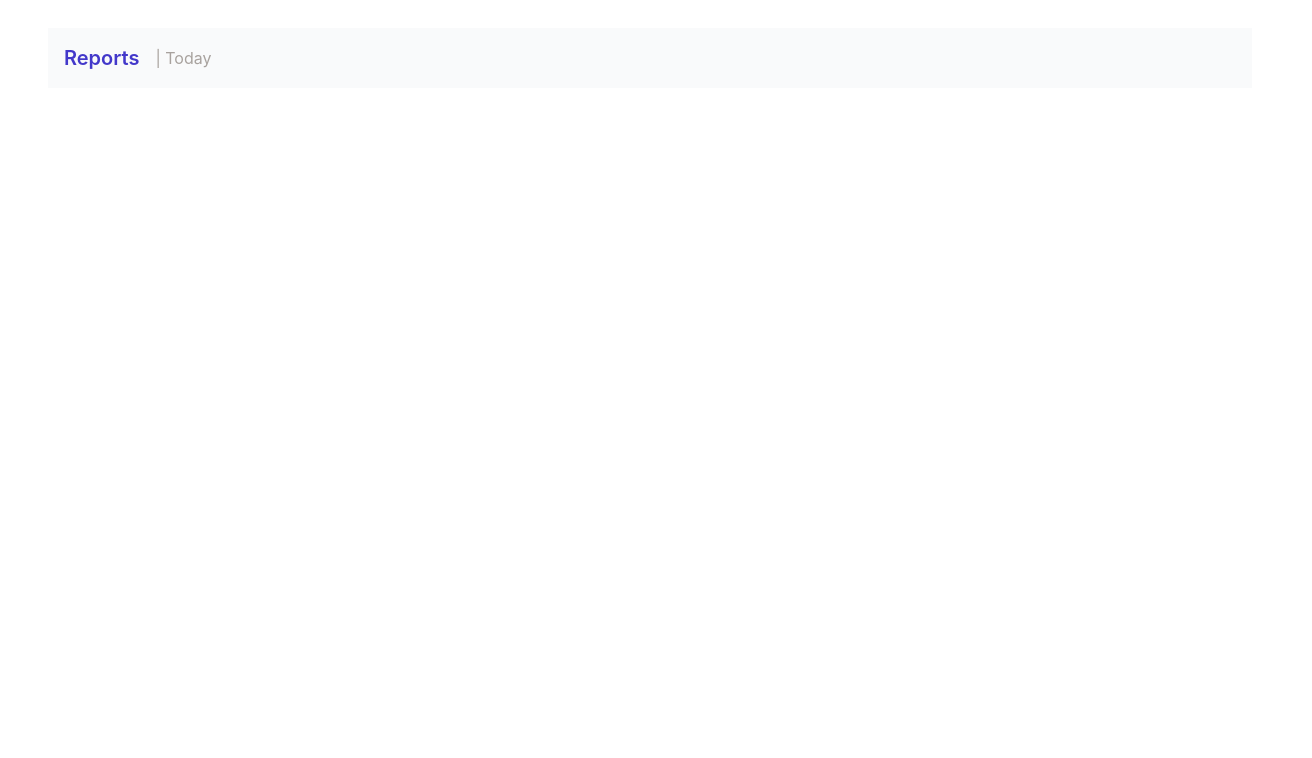
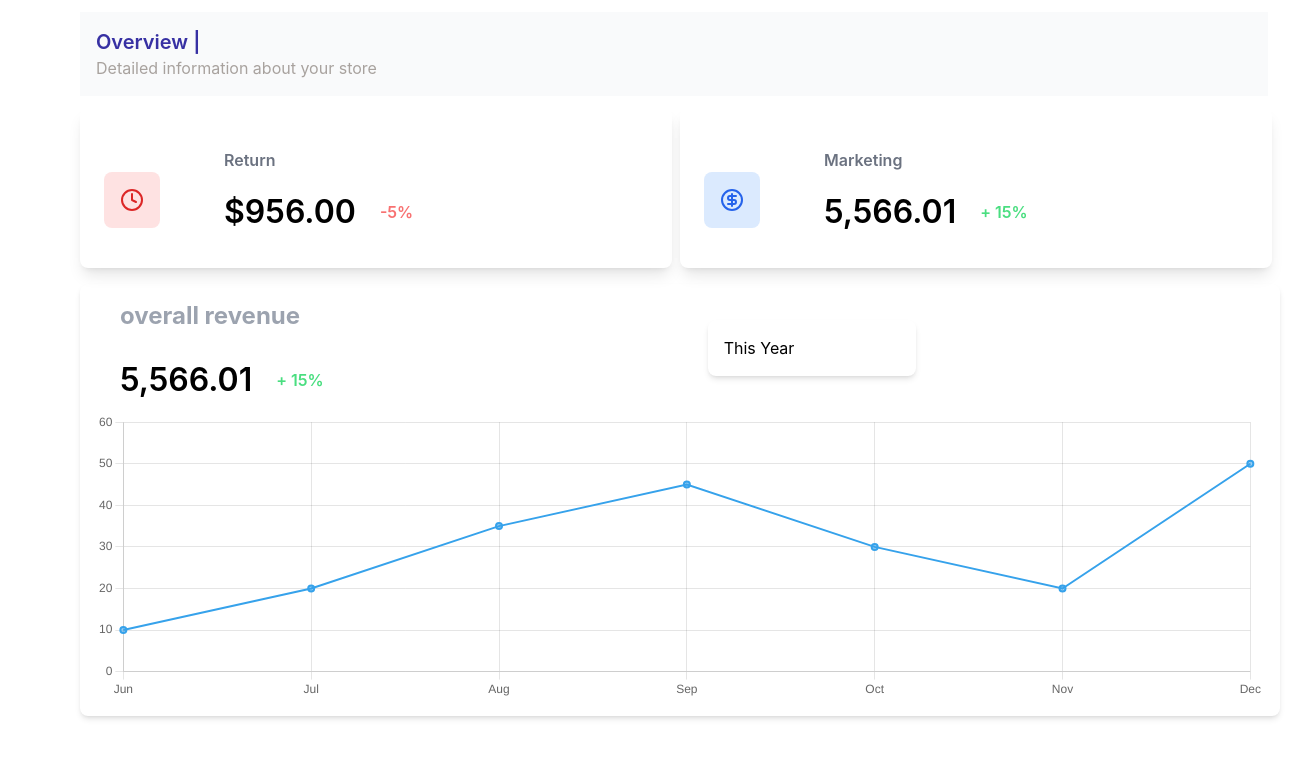
Before and after one commit to Freshia-Njoki/VRMS-client, a React (Vite) app: page /reports in a window 1280 px wide. Shown: the top 758 px of the page, 1312 px wide, since content can reach past the window. Built offline with nearby package versions, Linux system fonts and the light colour scheme.

Commit message:
admin report menu item

```diff
--- a/src/components/adminDashboard/Reports.tsx
+++ b/src/components/adminDashboard/Reports.tsx
@@ -1,11 +1,75 @@
-import React from 'react';
+import { Chart as ChartJS, LineElement, CategoryScale, LinearScale, PointElement } from 'chart.js';
+import { CircleDollarSign, Clock, Grip, Info } from 'lucide-react';
+import { Line } from 'react-chartjs-2';
+
+ChartJS.register(LineElement, CategoryScale, LinearScale, PointElement);
 
 const Reports: React.FC = () => {
+  const data = {
+    labels: ['Jun', 'Jul', 'Aug', 'Sep', 'Oct', 'Nov', 'Dec'],
+    datasets: [
+      {
+        label: 'Tickets',
+        data: [10, 20, 35, 45, 30, 20, 50, 60, 40],
+        backgroundColor: 'rgba(54, 162, 235, 0.5)',
+        borderColor: 'rgba(54, 162, 235, 1)',
+        borderWidth: 2,
+      },
+    ],
+  };
+
+  const options = {
+    maintainAspectRatio: false,
+    responsive: true,
+    scales: {
+      x: { beginAtZero: true },
+      y: { beginAtZero: true },
+    },
+  };
   return (
-    <div className="p-4">
-      <div className="items-center flex ml-8 bg-gray-50 m-3 p-4">
-        <h4 className="text-indigo-700 text-xl font-semibold mr-4">Reports </h4>
-        <h4 className="text-stone-400"> | Today</h4>
+    <div className="ml-12 h-full max-w-7xl">
+      <div className="items-center  ml-8 bg-gray-50 m-3 p-4">
+        <h4 className="text-indigo-800 text-xl font-semibold mr-4">Overview | </h4>
+        <h4 className="text-stone-400">Detailed information about your store</h4>
+      </div>
+
+      <div className="flex justify-between items-center mb-4 ml-8">
+        <div className="bg-white p-6 flex gap-16 rounded-lg shadow-lg w-full mr-2">
+          <span className='mt-10 mb-4 bg-red-100 rounded-lg' > <Clock className="text-red-600 m-4 " /> </span>
+          <span className="">
+            <h2 className='text-gray-500 font-semibold py-4'>Return</h2>
+            <span className='flex gap-6 items-center'><h4 className='font-semibold text-black' style={{ fontSize: '2rem' }}>$956.00</h4> <h2 className='text-red-400 font-semibold'>-5%</h2></span>
+          </span>
+
+        </div>
+
+        <div className="bg-white p-6 flex gap-16 rounded-lg shadow-lg w-full mr-2">
+          <span className='mt-10 mb-4 bg-blue-100 rounded-lg' > <CircleDollarSign className="text-blue-600 m-4 " /> </span>
+          <span className="">
+            <h2 className='text-gray-500 font-semibold py-4'>Marketing</h2>
+            <span className='flex gap-6 items-center'><h4 className='font-semibold text-black' style={{ fontSize: '2rem' }}>5,566.01</h4> <h2 className='text-green-400 font-semibold'>+ 15%</h2></span>
+          </span>
+
+        </div>
+      </div>
+      <div className="bg-white p-4 rounded-lg shadow-md h-full ml-8">
+        <div className='inline-flex w-full items-center mx-6'>
+          <div>
+            <h3 className="text-2xl font-bold text-gray-400">overall revenue</h3> <br />
+            <span className='flex gap-6 items-center mb-2'><h4 className='font-semibold text-black' style={{ fontSize: '2rem' }}>5,566.01</h4> <h2 className='text-green-400 font-semibold'>+ 15%</h2></span>
+          </div>
+          <div className="bg-white p-4 rounded-lg shadow-md mb-4 w-52 ml-96">
+            <div className="flex text-black items-center">
+              <h3>This Year</h3>
+
+            </div>
+          </div>
+        </div>
+
+
+        <div className="relative h-72 ">
+          <Line data={data} options={options} />
+        </div>
       </div>
     </div>
   );
--- a/src/components/customerDashboard/SupportTicket.tsx
+++ b/src/components/customerDashboard/SupportTicket.tsx
@@ -42,6 +42,7 @@ const SupportTicket = () => {
           <span className="font-bold px-3"> Dec 31</span>
         </div>
       </div>
+
       <div className="flex justify-between items-center mb-4">
         <div className="bg-white p-6 rounded-lg shadow-lg w-full mr-2">
           <div className="inline-flex py-5 items-center justify-between w-full">
```
